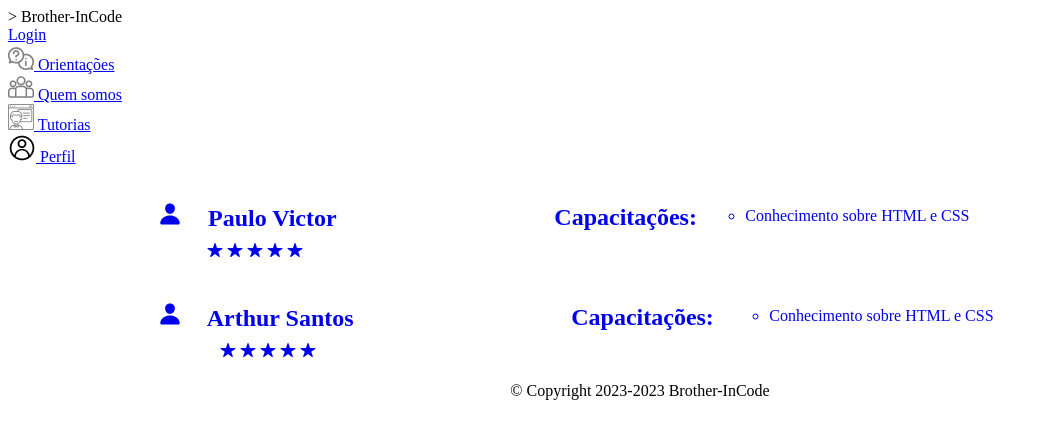
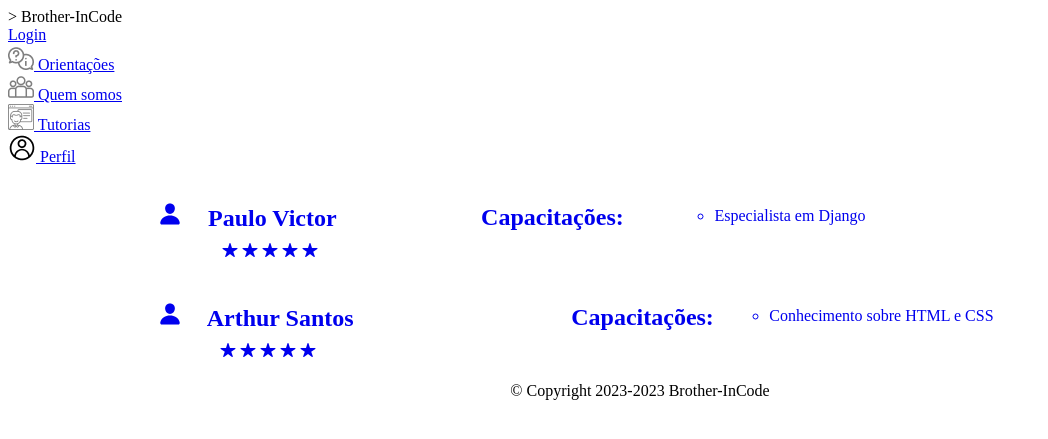
Before and after one commit to CarlosALPessoa/brotherInCode-WithBack, a Django app: page /tutores/ in a window 1280 px wide. Shown: the top 439 px of the page, without its empty margins (0-1048 px from the left). Run offline with Django 4.2, Linux system fonts and the light colour scheme; data comes from the database, SQL or seed files in the repository; data that the repository does not hold is empty.

Commit message:
Correção nos dados dinâmicos à página de tutores

```diff
--- a/brotherInCode/serializers.py
+++ b/brotherInCode/serializers.py
@@ -37,6 +37,7 @@ class EspecializacaoTutorSerializer(serializers.ModelSerializer):
             'id_especializacao': obj.id_especializacao_tutor,
             'id_tutor': obj.id_tutor.pk,
             'area_do_conhecimento': obj.id_sub_area_conhecimento.nome,
+            'descricao': obj.descricao,
         }
 
 
--- a/brotherInCode/templates/brotherInCode/main2.html
+++ b/brotherInCode/templates/brotherInCode/main2.html
@@ -48,7 +48,7 @@
                         <!--Mostragem de suas competências-->
                         <h2 style=" float: right; margin-top: 22px; margin-left: -210px;">Capacitações:</h2>
                         <ul style="float: right; margin-top: 25px; margin-right: -42%;">
-                            {% for especializacao in especializacoes %}
+                            {% for especializacao in tutor.especializacoes %}
                             <li>{{ especializacao.descricao }}</li>
                             {% endfor %}
                         </ul>
--- a/brotherInCode/views.py
+++ b/brotherInCode/views.py
@@ -19,7 +19,7 @@ def lista_tutores(request):
             'estrelas': sum([avaliacao.nota for avaliacao in avaliacoes])/len(avaliacoes) if len(avaliacoes) > 0 else 0,
         })
 
-    return render(request, 'brotherInCode/main2.html', {'tutores': tutores, 'especializacoes': especializacoes})
+    return render(request, 'brotherInCode/main2.html', {'tutores': res})
 
 
 def perfil_tutor(request, id_tutor):
```
